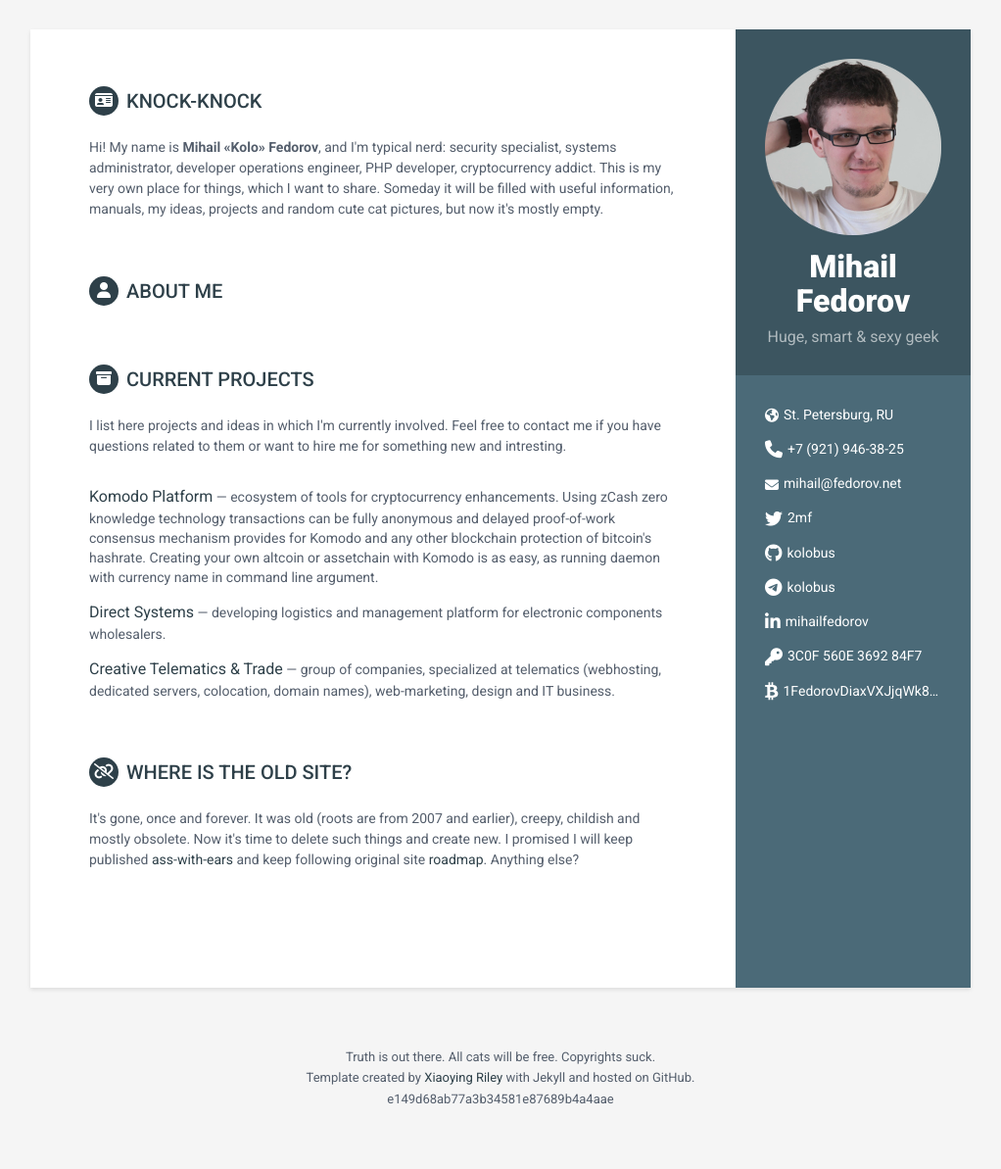
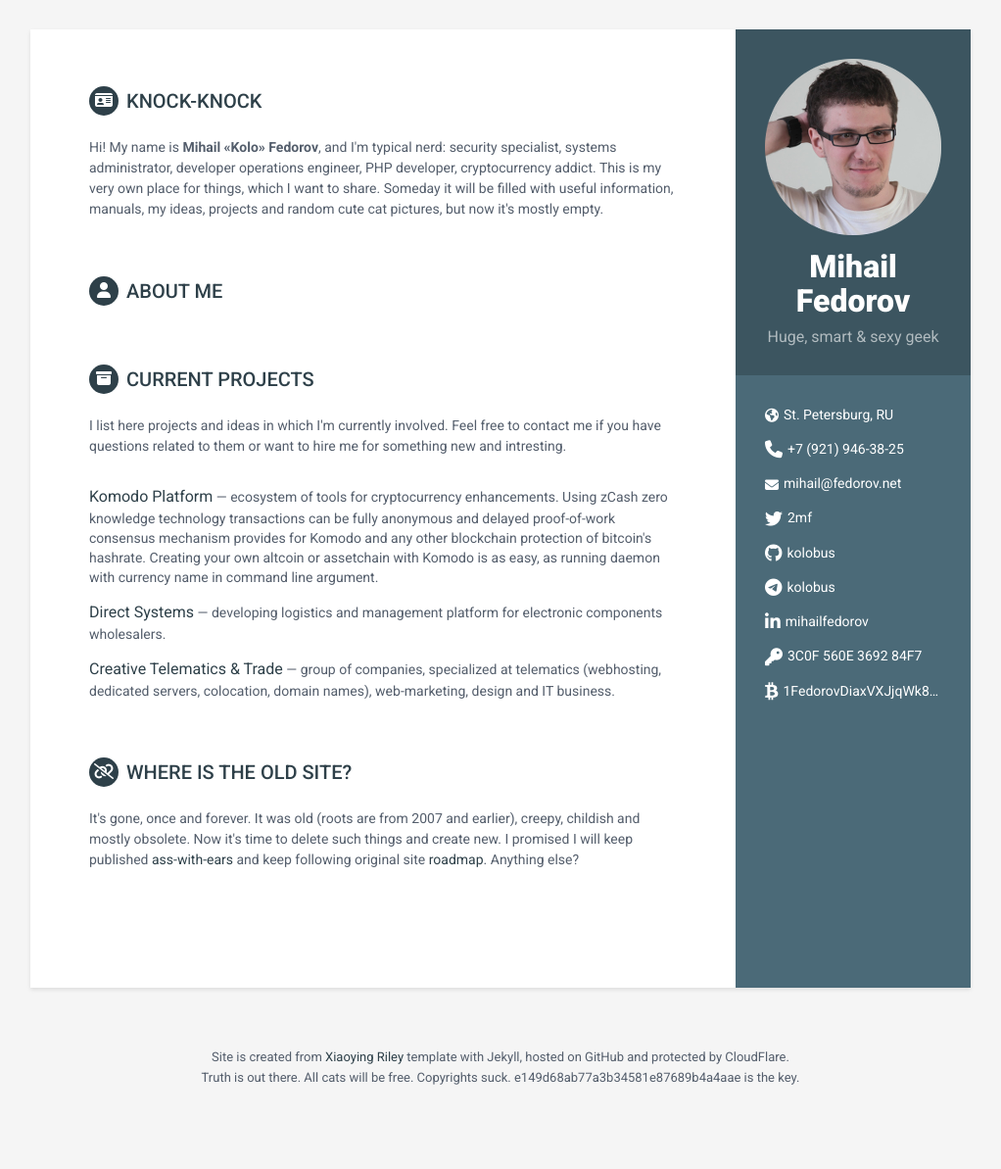
Before and after one commit to kolobus/fedorov.net, a Jekyll site: the page built from index.html, in a window 1280 px wide. Shown: the whole page at 98% size, without its empty margins (129-1151 px from the left). Built offline with Jekyll 4.4.1, drawn with Linux system fonts in a browser that asks for light colours; nearby versions of some CDN libraries; after the commit the page ends 1171 px from its top, so only the background shows below that.

Commit message:
random stuff

```diff
--- a/_includes/footer.html
+++ b/_includes/footer.html
@@ -1,7 +1,7 @@
     <footer class="footer">
         <div class="text-center">
-                <small class="copyright">Truth is out there. All cats will be free. Copyrights suck.<br />
-                Template created by <a href="http://themes.3rdwavemedia.com" target="_blank" rel="nofollow">Xiaoying Riley</a> with Jekyll and hosted on GitHub.<br />
-                e149d68ab77a3b34581e87689b4a4aae</small>
+                <small class="copyright">
+                  Site is created from <a href="http://themes.3rdwavemedia.com" target="_blank" rel="nofollow">Xiaoying Riley</a> template with Jekyll, hosted on GitHub and protected by CloudFlare.<br />
+                  Truth is out there. All cats will be free. Copyrights suck. e149d68ab77a3b34581e87689b4a4aae is the key.</small>
         </div>
     </footer>
```
